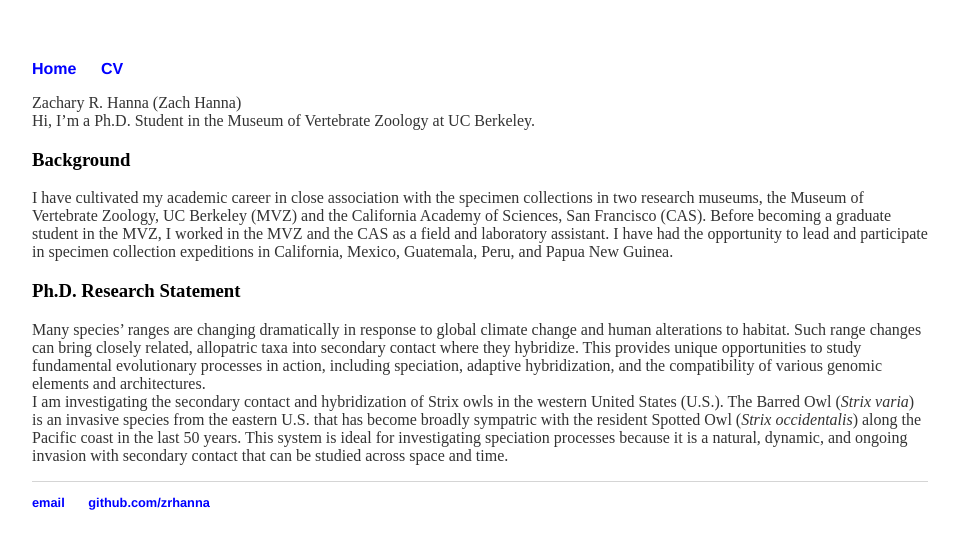
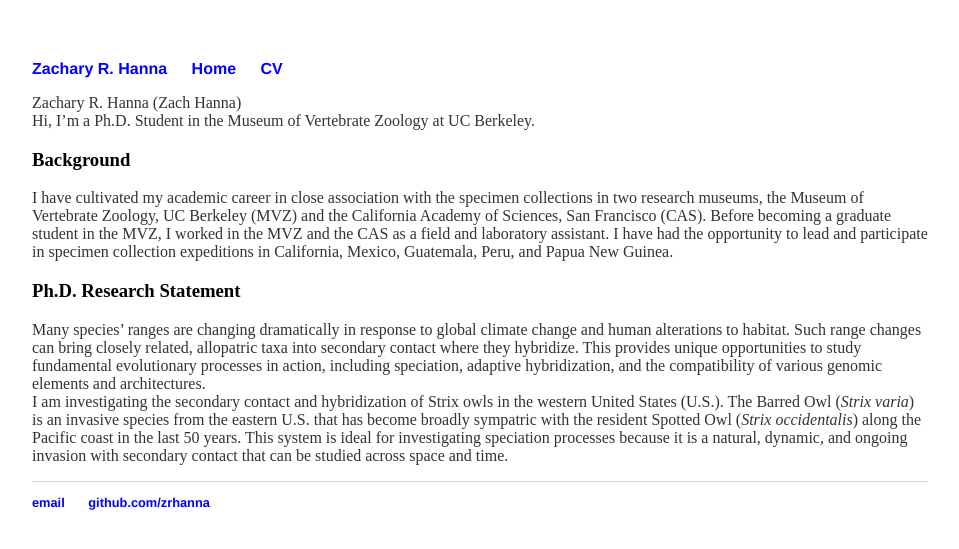
Before and after one commit to zacharyhanna/zacharyhanna.github.io, a Jekyll site: the page built from index.md, in a window 1280 px wide. Shown: the top 549 px of the page, without its empty margins (160-1119 px from the left). Built offline with Jekyll 4.4.1, drawn with Linux system fonts in a browser that asks for light colours.

Commit message:
Update default.html

```diff
--- a/_layouts/default.html
+++ b/_layouts/default.html
@@ -9,7 +9,9 @@
 		<body>
 			<nav>
 	    		<ul>
-	        		<li><a href="/">Home</a></li>
+	        		<li><a href="/">Zachary R. Hanna</a></li>
+		        	<!--<li><a href="/about">About</a></li>-->
+				<li><a href="/">Home</a></li>
 		        	<!--<li><a href="/about">About</a></li>-->
 	        		<li><a href="/cv">CV</a></li>
 	        		<!--<li><a href="/blog">Blog</a></li>-->
```
